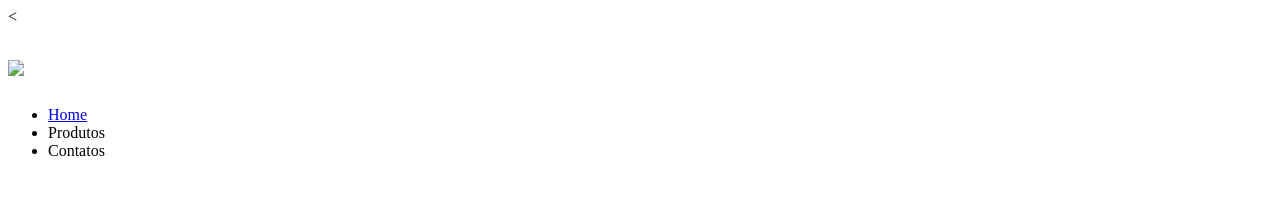
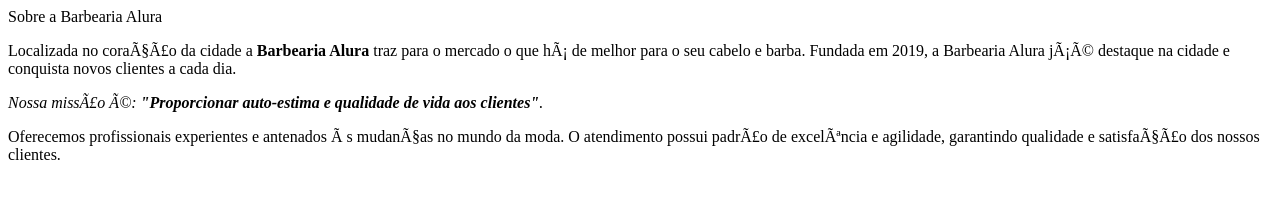
Before and after one commit to alunoedu/Barbearia-Alura, a plain HTML site: page Index.html in a window 1280 px wide. Drawn offline with Linux system fonts and the light colour scheme.

Commit message:
Update Index.html

```diff
--- a/Index.html
+++ b/Index.html
@@ -1,19 +1,11 @@
 <!DOCTYPE html>
-<<html>
-  <head>
-    <meta charset="Utf-8">
-    <title>Produttos- Barbearia Alura</title>
-    <link rel="stylesheet" href="produtos.css"
-  </head>
-  <body>
-      <header>
-          <h1><img src="logo.png"></h1>
+<html>
+   <nota charset
+    <h1>Sobre a Barbearia Alura</h1>
 
-          <ul>
-              <li><a href="index.html">Home</a></li>
-              <li>Produtos</li>
-              <li>Contatos</li>
-          </ul>
-      </header>
-  </body>
-</html>
+    <p>Localizada no coração da cidade a <strong>Barbearia Alura</strong> traz para o mercado o que há de melhor para o seu cabelo e barba. Fundada em 2019, a Barbearia Alura jáé destaque na cidade e conquista novos clientes a cada dia.</p>
+
+    <p><em>Nossa missão é: <strong>"Proporcionar auto-estima e qualidade de vida aos clientes"</strong>.</em></p>
+
+    <p>Oferecemos profissionais experientes e antenados às mudanças no mundo da moda. O atendimento possui padrão de excelência e agilidade, garantindo qualidade e satisfação dos nossos clientes.</p>
+<html>
```
